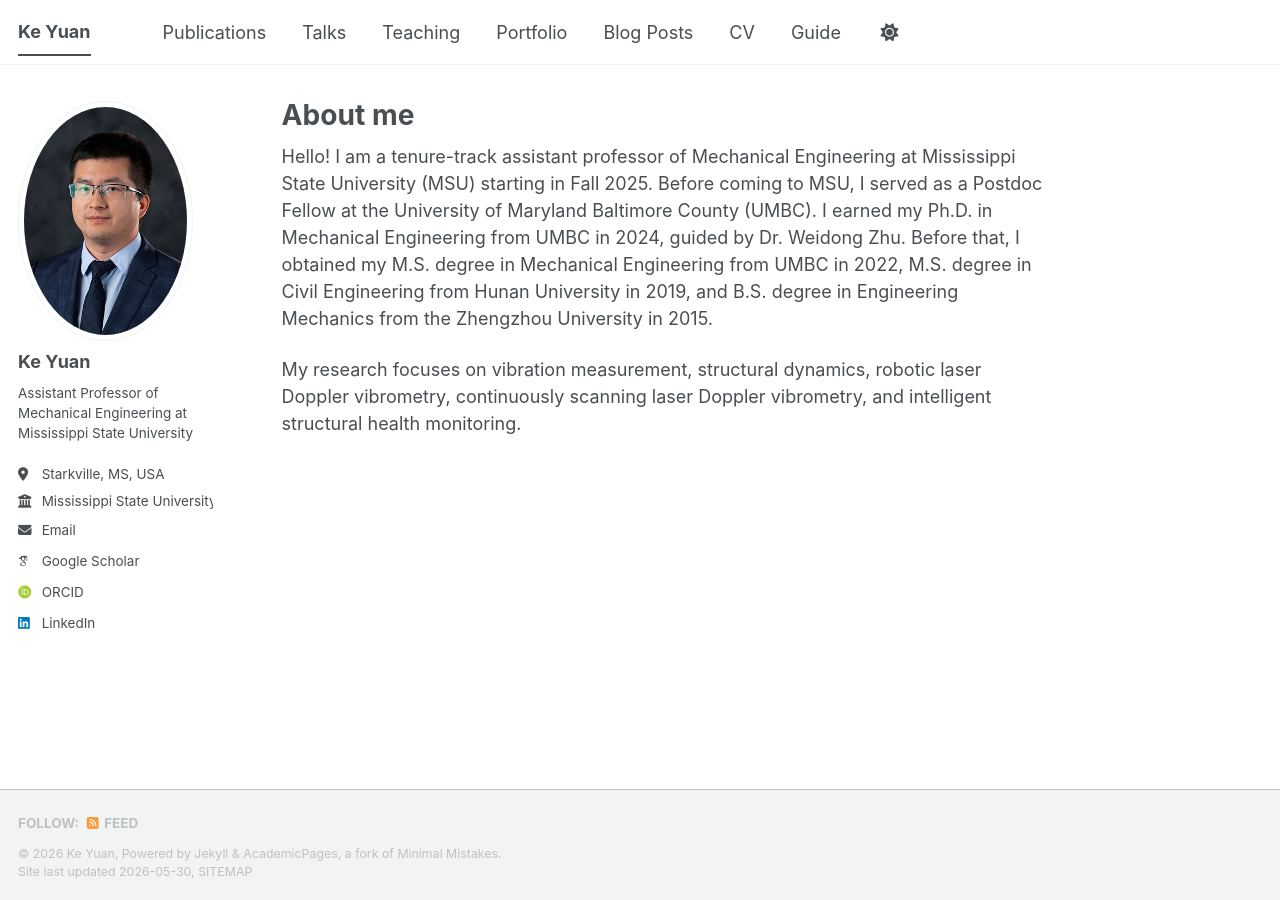
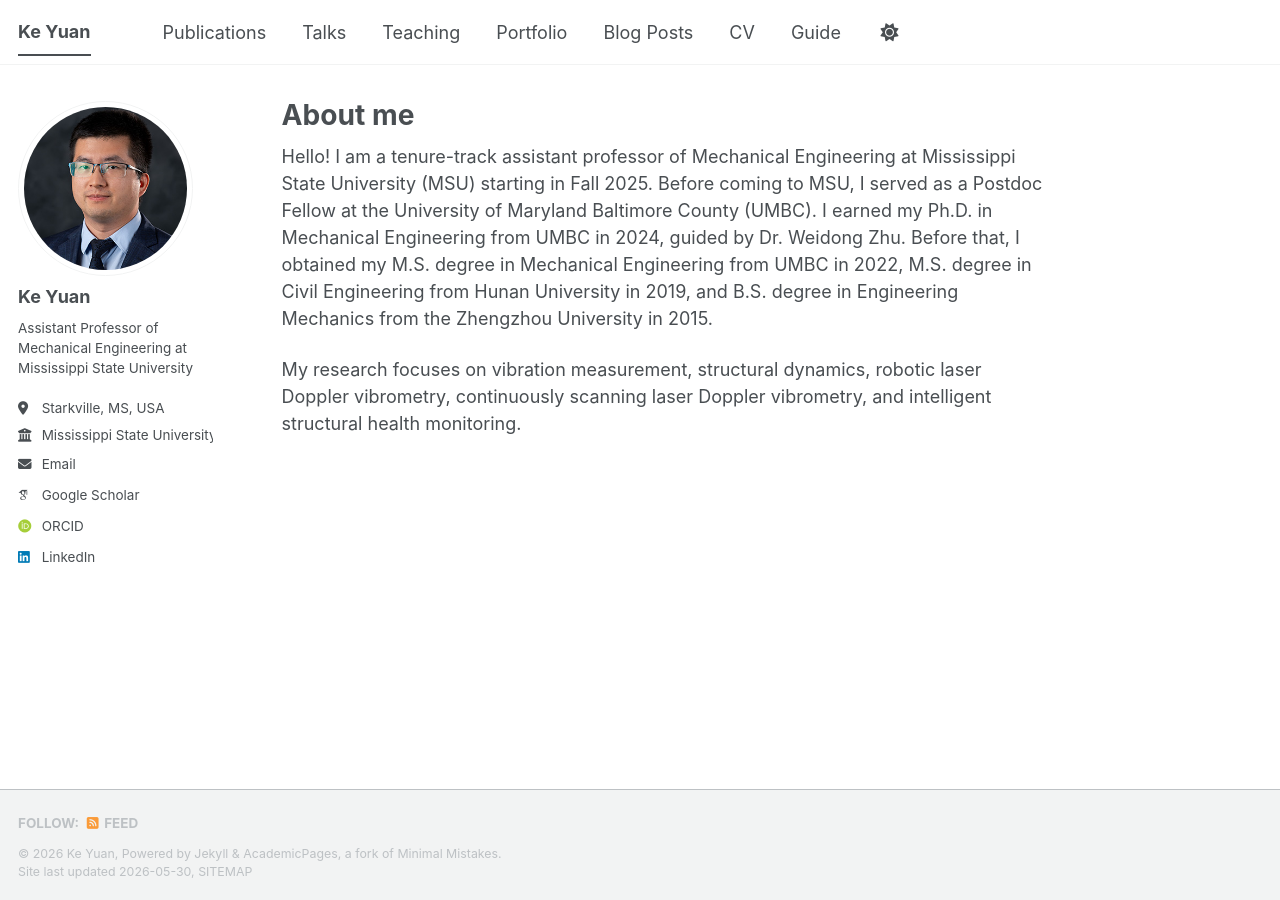
Before and after one commit to KeYuan2025/KeYuan2025.github.io, a Jekyll site: the page built from _pages/about.md, in a window 1280 px wide. Built offline with Jekyll 4.4.1, drawn with Linux system fonts in a browser that asks for light colours; some web fonts are replaced; a script bundle is joined from its source files by our own code; library files that are not in the unit come from our copies.

Commit message:
Update _config.yml

```diff
--- a/_config.yml
+++ b/_config.yml
@@ -23,7 +23,7 @@ repository               : "academicpages/academicpages.github.io"
 #               Additional customization can be done by editing /_includes/author-profile.html
 author:
   # Biographic information
-  avatar           : "KeYuan-profile.jpg"
+  avatar           : "KeYuan-profile-2.jpg"
   name             : "Ke Yuan"
   pronouns         : # example: "she/her"
   bio              : "Assistant Professor of Mechanical Engineering at Mississippi State University"
```
